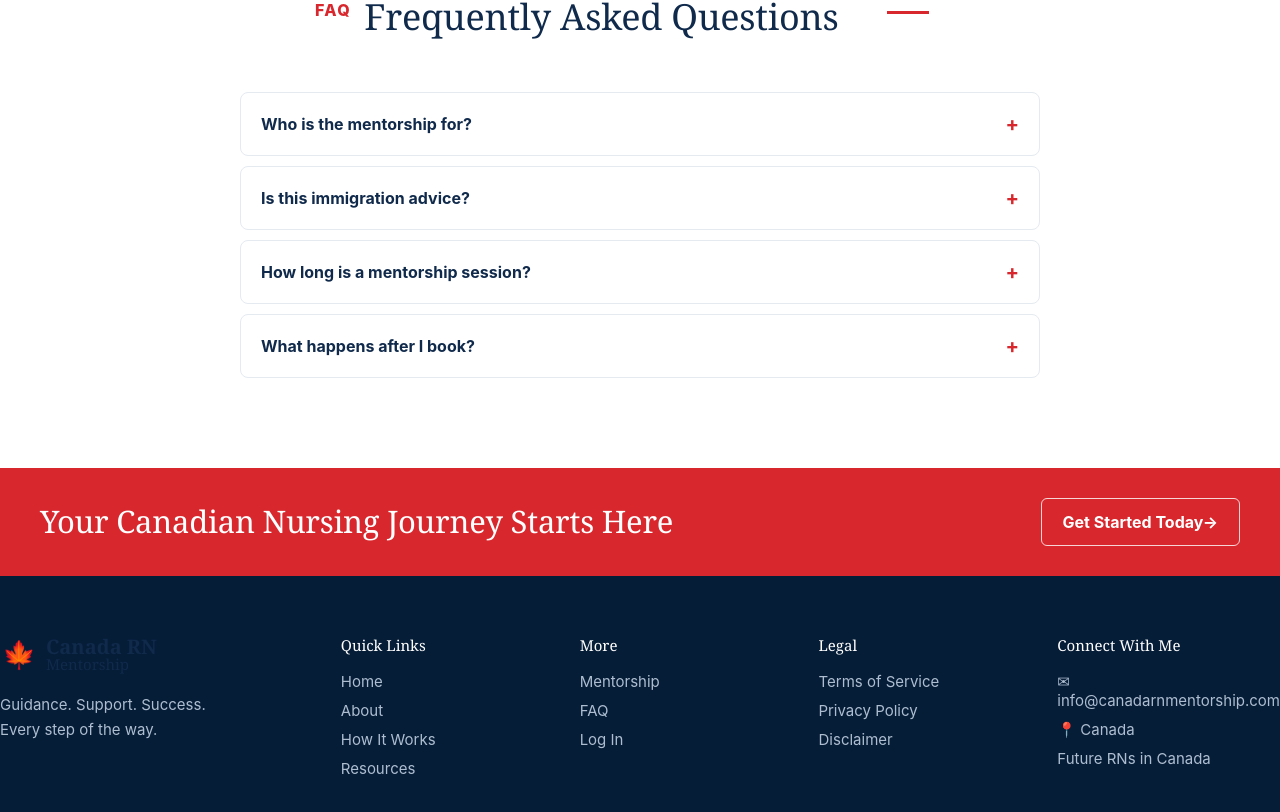
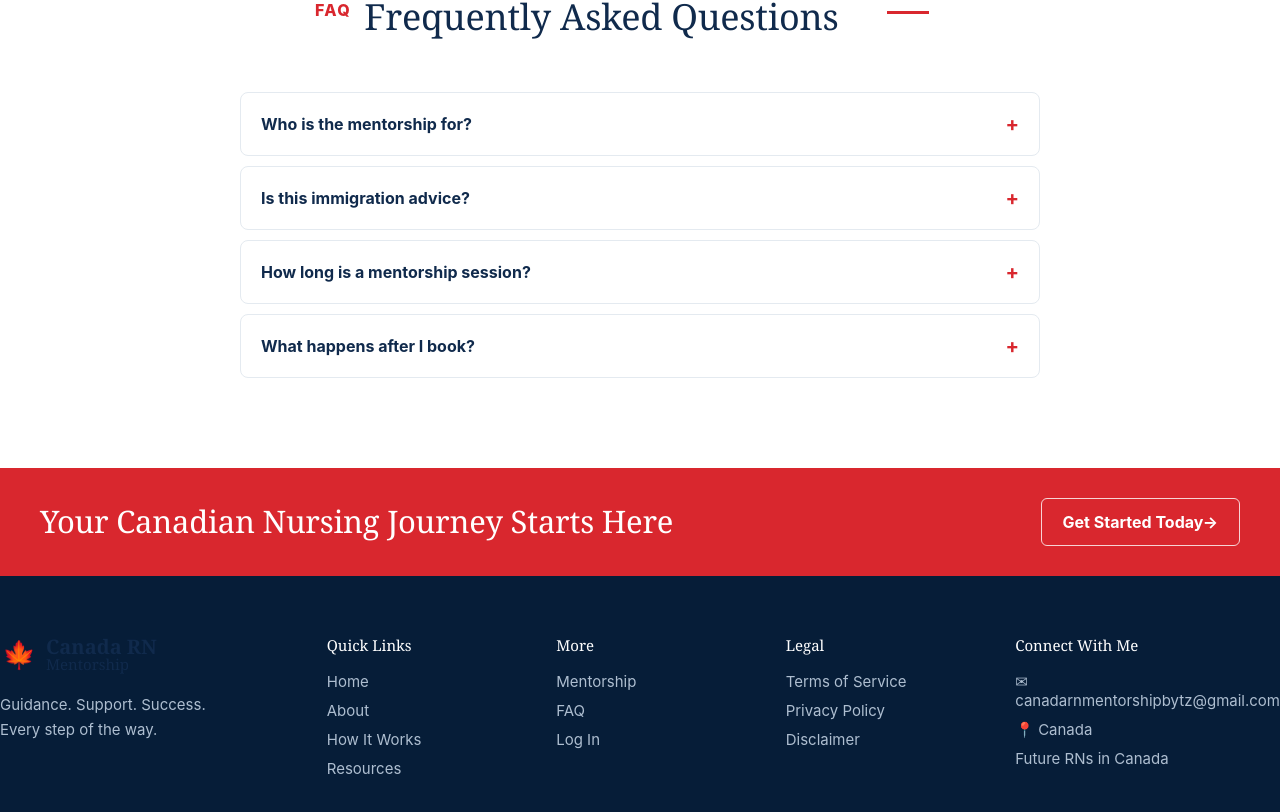
Before and after one commit to Aungphyohan5/canada-rn-mentorship, a React (Vite) app in the folder client/: page / in a window 1280 px wide. Shown: the part 3816-4628 px from the top of the page. Built offline with nearby package versions, Linux system fonts and the light colour scheme; no server answers.

Commit message:
update email

```diff
--- a/client/src/pages/LandingPage.jsx
+++ b/client/src/pages/LandingPage.jsx
@@ -1574,7 +1574,7 @@ const LandingPage = () => {
                             </h4>
 
                             <span>
-                                ✉ info@canadarnmentorship.com
+                                ✉ canadarnmentorshipbytz@gmail.com
                             </span>
 
                             <span>
```
